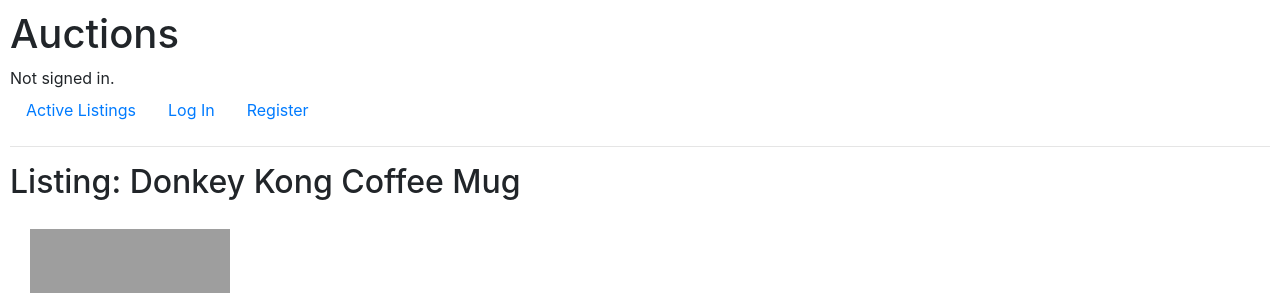
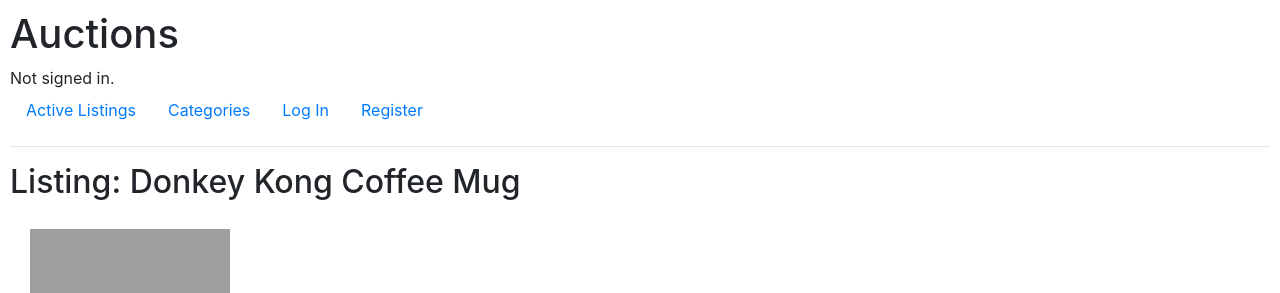
Before and after one commit to SHorne41/Project-2-Commerce, a Django app: a page that uses auctions/templates/auctions/layout.html in a window 1280 px wide. Shown: the top 293 px of the page. Run offline with Django 3.2, Linux system fonts and the light colour scheme; data comes from the database, SQL or seed files in the repository; both versions use the stored data as it was after the commit; some libraries are stand-ins or nearby versions; grey boxes are pictures that could not be loaded.

Commit message:
Added categories page; all categories listed; cannot click on categories yet

```diff
--- a/auctions/forms.py
+++ b/auctions/forms.py
@@ -4,7 +4,7 @@
 class ListingForm(forms.ModelForm):
     class Meta:
         model = Listing
-        fields = ['title', 'description', 'category', 'image', 'currentBid', 'owner']
+        fields = ['title', 'description', 'image', 'currentBid', 'owner']
         widgets = {
             'owner': forms.HiddenInput()
         }
--- a/auctions/templates/auctions/layout.html
+++ b/auctions/templates/auctions/layout.html
@@ -19,6 +19,9 @@
         <ul class="nav">
             <li class="nav-item">
                 <a class="nav-link" href="{% url 'index' %}">Active Listings</a>
+            </li>
+            <li class="nav-item">
+                <a class="nav-link" href="{% url 'categories' %}">Categories</a>
             </li>
             {% if user.is_authenticated %}
                 <li class="nav-item">
--- a/auctions/urls.py
+++ b/auctions/urls.py
@@ -15,5 +15,6 @@
     path("RemoveFromWatchlist/<str:title>", views.remove_from_watchlist, name="remove"),
     path("placeBid/<str:title>", views.place_bid, name="bid"),
     path("closeListing/<str:title>", views.close_listing, name="close"),
-    path("postComment/<str:title>", views.post_comment, name="postComment")
+    path("postComment/<str:title>", views.post_comment, name="postComment"),
+    path("categories", views.categories_view, name="categories")
 ]
--- a/auctions/views.py
+++ b/auctions/views.py
@@ -14,10 +14,22 @@
     context = {"title": "Active Listings", "listings": activeListings}
     return render(request, "auctions/index.html", context)
 
+def categories_view(request):
+    listingsList = Listing.objects.all()
+    categories = []
+
+    for listing in listingsList:
+        if listing.category not in categories:
+            categories.append(listing.category)
+
+    context = {"categories": categories}
+    return render(request, "auctions/categories.html", context)
+
 
 def newForm(request):
     newListingForm = ListingForm(initial={'owner': request.user})
-    context = {'form': newListingForm}
+    newCategoryForm = CategoryForm(initial={'listing': newListingForm})
+    context = {'form': newListingForm, 'categoryForm': newCategoryForm}
 
     return render(request, "auctions/newListing.html", context)
 
```
Also changed, not shown: auctions/templates/auctions/categories.html (added, +11 -0 lines), auctions/migrations/0012_auto_20200817_1918.py (added), auctions/migrations/0013_auto_20200817_1934.py (added), db.sqlite3.
